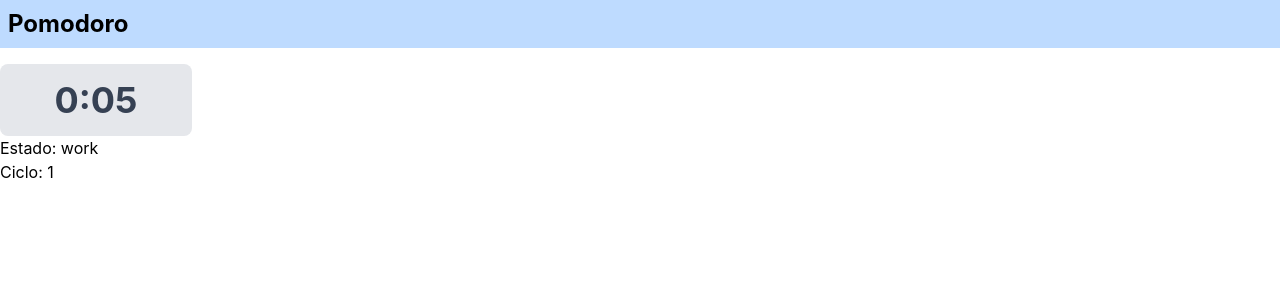
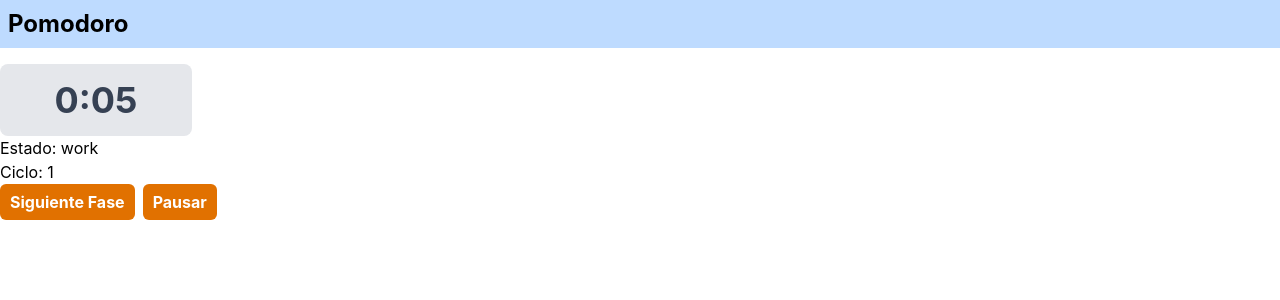
Before and after one commit to walesp3982/pomodoro-proyect, a React (Vite) app: page / in a window 1280 px wide. Shown: the top 300 px of the page. Built offline with nearby package versions, Linux system fonts and the light colour scheme.

Commit message:
create button component

```diff
--- a/src/App.tsx
+++ b/src/App.tsx
@@ -1,6 +1,7 @@
 import { useCallback, useEffect } from "react"
 import { getMinuteStatePomodoro, usePomodoro } from "./hooks/pomodoro.hook"
 import { useTimer } from "./hooks/timer.hook"
+import Button from "./component/Button"
 
 interface TitleProps {
   text: string
@@ -33,7 +34,7 @@ export function Time({ seconds: second }: TimeProps) {
 
 
 export default function App() {
-  const { seconds, action } = useTimer(0)
+  const { seconds, isRunning,  action } = useTimer(0)
   const { goNextFase, pomodoro } = usePomodoro()
 
   const next_time = useCallback(() => {
@@ -53,5 +54,12 @@ export default function App() {
     <Time seconds={seconds} />
     <div>Estado: {pomodoro.state}</div>
     <div>Ciclo: {pomodoro.cycle}</div>
+    <div className="flex flex-row gap-2">
+      <Button onClick={next_time}
+      text="Siguiente Fase" />
+      <Button onClick={isRunning ? action.stop : action.start}
+      text={isRunning ? "Pausar" : "Reanudar" }/>
+    </div>
+
   </div>)
 }
--- /dev/null
+++ b/src/component/Button.tsx
@@ -0,0 +1,18 @@
+interface ButtonProps {
+  onClick: () => void;
+  text: string;
+}
+
+export default function Button({ onClick, text }: ButtonProps) {
+  return (
+    <button
+      onClick={onClick}
+      className="font-bold bg-amber-600 text-white rounded-md px-2 py-1 border-transparent border-2
+            hover:text-amber-500 hover:border-amber-500 hover:bg-transparent
+            active:text-amber-600 active:border-amber-600 active:bg-transparent
+            "
+    >
+      {text}
+    </button>
+  );
+}
```
